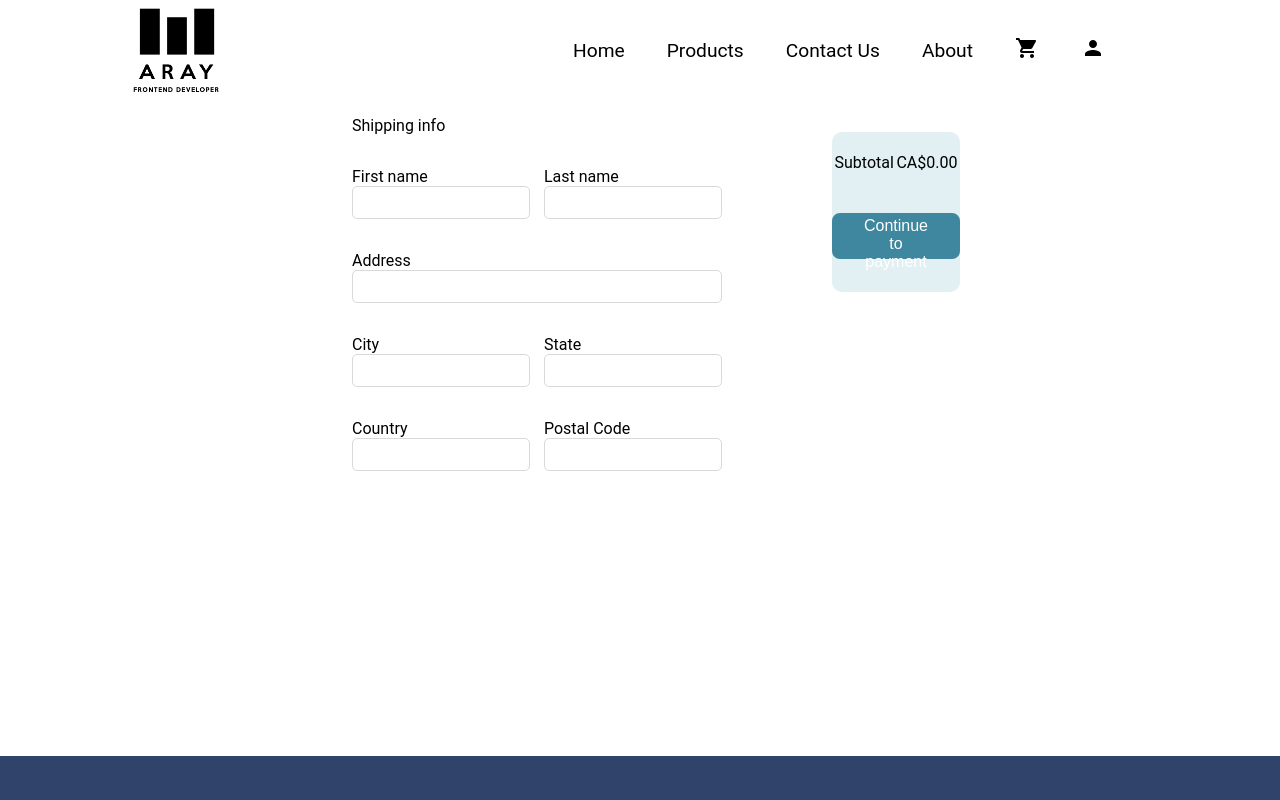
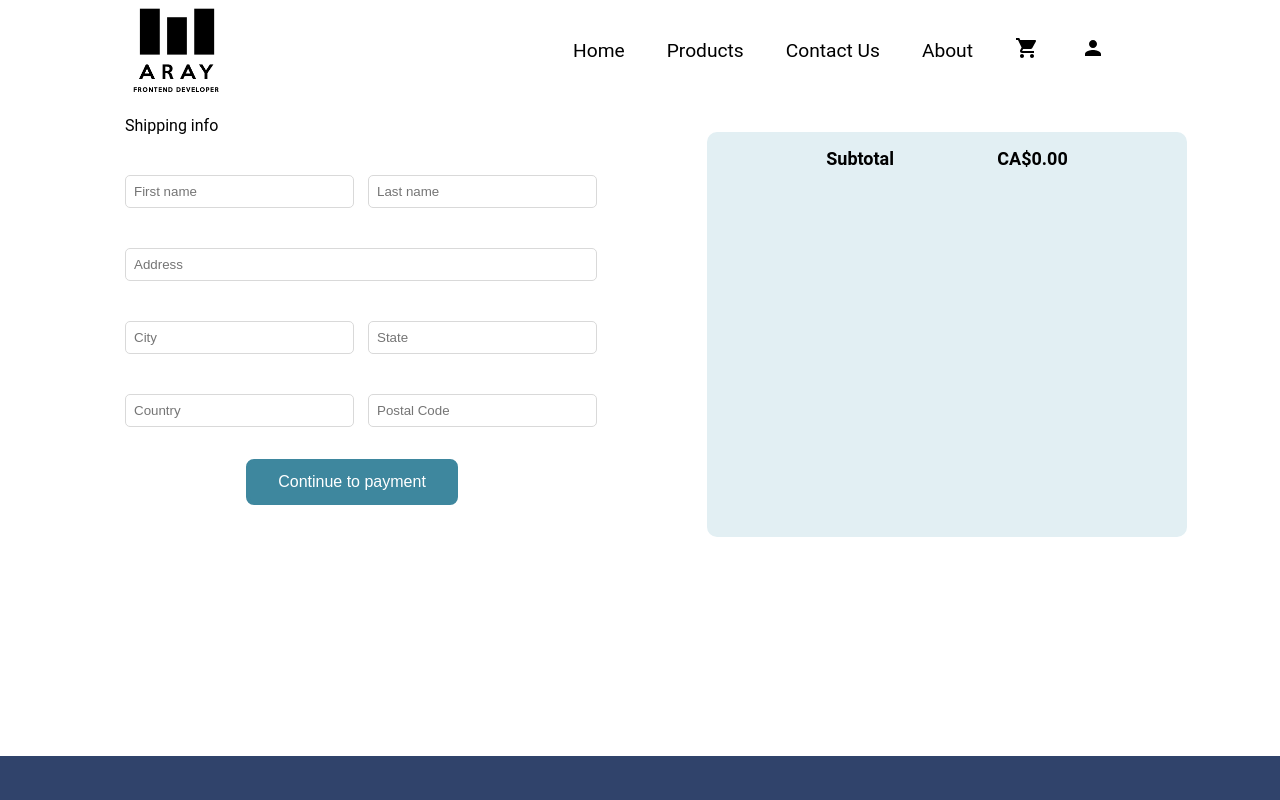
Before and after one commit to araymond11/ecommerce-frontend, a React (Create React App) app: page /checkout in a window 1280 px wide. Shown: the top 800 px of the page. Built offline with nearby package versions, Linux system fonts and the light colour scheme.

Commit message:
Add more style to checkout page

```diff
--- a/src/pages/Cart/Cart.tsx
+++ b/src/pages/Cart/Cart.tsx
@@ -39,9 +39,9 @@ const Cart = () => {
               </tr>
             </thead>
             <tbody>
-              {products.map((x: Product, index:string) =>{
+              {products.map((product: Product, index:string) =>{
                 return(
-                  <ProductDetailTable product={x} index={index} key={index}/>
+                  <ProductDetailTable product={product} index={index} key={index}/>
                 );
               })}
             </tbody>
--- a/src/pages/Checkout/Checkout.scss
+++ b/src/pages/Checkout/Checkout.scss
@@ -50,13 +50,10 @@
   }
 
   &__container {
-    height: 41rem;
     font-family: Roboto, sans-serif;
-    max-width: 81.25rem;
     margin: 0 auto;
     display: flex;
     justify-content: center;
-    width: 50%;
   }
 
   &__input{
@@ -67,15 +64,18 @@
     border-radius: 5px;
     border: 1px transparent solid;
     border-color: #d9d9d9;
+    margin-top: 0.5rem
   }
 
   &__address{
     display: block;
     padding: 0.5rem;
     width: 100%;
+    margin-right: 1rem;
     border-radius: 5px;
     border: 1px transparent solid;
     border-color: #d9d9d9;
+    margin-top: 0.5rem
   }
 }
 
@@ -127,3 +127,45 @@
 .address__container{
   padding: 1rem;
 }
+
+.checkout__recap {
+  background-color: #E2EFF3;
+  width: 40%;
+  max-width: 30rem;
+  border-radius: 10px;
+  display: flex;
+  flex-direction: column;
+  margin-left: 6rem;
+  margin-top: 2rem;
+}
+
+.checkout_product{
+  display: flex;
+  justify-content: center;
+  align-items: center;
+  margin-top: 2rem;
+  margin-bottom: 1rem;
+}
+
+.checkout__img {
+  width: 4rem;
+  margin-right: 1rem;
+  margin-left: 2rem;
+  border-radius: 8px;
+  border: 1px rgba(0,0,0,0.1) solid;
+}
+
+.checkout__subtotal {
+  display: flex;
+  justify-content: space-evenly;
+  margin: 1rem;
+  font-size: 18px;
+  font-weight: 600;
+}
+
+.payment__btn {
+  padding: 1rem;
+  display: flex;
+  align-items: center;
+  justify-content: center;
+}
--- a/src/pages/Checkout/Checkout.tsx
+++ b/src/pages/Checkout/Checkout.tsx
@@ -23,6 +23,7 @@ export const Checkout = () => {
   });
 
   return (
+    <div style={{minHeight: '41rem'}}>
       <div className='shipping__container'>
         <Formik
           initialValues={{
@@ -42,38 +43,33 @@ export const Checkout = () => {
               <p style={{paddingLeft: '1rem', marginBottom: '1rem'}}>Shipping info</p>
               <div className='first_row'>
                 <div className='input__container'>
-                <label>{t('firstName')}</label>
-                <Field name="firstName" className="shipping__input"/>
+                  <Field name="firstName" className="shipping__input" placeHolder={t('firstName')}/>
                   {errors.firstName && touched.firstName ? (
                     <div className="login__error">{errors.firstName}</div>
                   ) : null}
                 </div>
                 <div className='input__container'>
-                <label>{t('lastName')}</label>
-                <Field name="lastName" className="shipping__input"/>
+                  <Field name="lastName" className="shipping__input" placeHolder={t('lastName')}/>
                   {errors.lastName && touched.lastName ? (
                     <div className="login__error">{errors.lastName}</div>
                   ) : null}
                 </div>
               </div>
               <div className='address__container'>
-              <label>{t('address')}</label>
-              <Field name="address" className="shipping__address"/>
+                <Field name="address" className="shipping__address" placeHolder={t('address')}/>
                 {errors.address && touched.address ? (
                   <div className="login__error">{errors.address}</div>
                 ) : null}
               </div>
               <div className='second_row'>
                 <div className='input__container'>
-                <label>{t('city')}</label>
-                <Field name="city" className="shipping__input"/>
+                  <Field name="city" className="shipping__input" placeHolder={t('city')}/>
                   {errors.city && touched.city ? (
                     <div className="login__error">{errors.city}</div>
                   ) : null}
                 </div>
                 <div className='input__container'>
-                <label>{t('state')}</label>
-                <Field name="state" className="shipping__input"/>
+                  <Field name="state" className="shipping__input" placeHolder={t('state')}/>
                   {errors.state && touched.state ? (
                     <div className="login__error">{errors.state}</div>
                   ) : null}
@@ -81,32 +77,44 @@ export const Checkout = () => {
               </div>
               <div className='third_row'>
                 <div className='input__container'>
-                <label>{t('country')}</label>
-                <Field name="country" className="shipping__input"/>
+                  <Field name="country" className="shipping__input " placeHolder={t('country')}/>
                   {errors.country && touched.country ? (
                     <div className="login__error">{errors.country}</div>
                   ) : null}
                 </div>
                 <div className='input__container'>
-                <label>{t('postalCode')}</label>
-                <Field name="postalCode" className="shipping__input"/>
+                  <Field name="postalCode" className="shipping__input" placeHolder={t('postalCode')}/>
                   {errors.postalCode && touched.postalCode ? (
                     <div className="login__error">{errors.postalCode}</div>
                   ) : null}
                 </div>
               </div>
+              <div className='payment__btn'>
+                <Link to='/checkout'>
+                  <Button primary={false} size={'medium'} label={'Continue to payment'}/>
+                </Link>
+              </div>
             </Form>
           )}
         </Formik>
-      <div className='recap-area'>
-        <span className='subtotal-container'>
+        <div className='checkout__recap'>
+          { products.map( (product: Product) => {
+            return(
+              <div key={product.id}>
+                <div className='checkout_product'>
+                  <img className="checkout__img" src={product.image} alt="" />
+                  <span style={{fontSize: '14px', marginRight: 'auto'}}>{product.name}</span>
+                  <p style={{margin: '1rem'}}>{product.price.toLocaleString('en', {style: 'currency',currency: 'CAD'})}</p>
+                </div>
+              </div>
+            );
+          })
+
+          }
+          <span className='checkout__subtotal'>
             <p>Subtotal</p>
             <p>{subTotal.toLocaleString('en', {style: 'currency',currency: 'CAD'})}</p>
           </span>
-        <div className='button-container'>
-          <Link to='/checkout'>
-            <Button primary={false} size={'medium'} label={'Continue to payment'}/>
-          </Link>
         </div>
       </div>
     </div>
```
Lines whose indentation alone changed are shown as unchanged.
